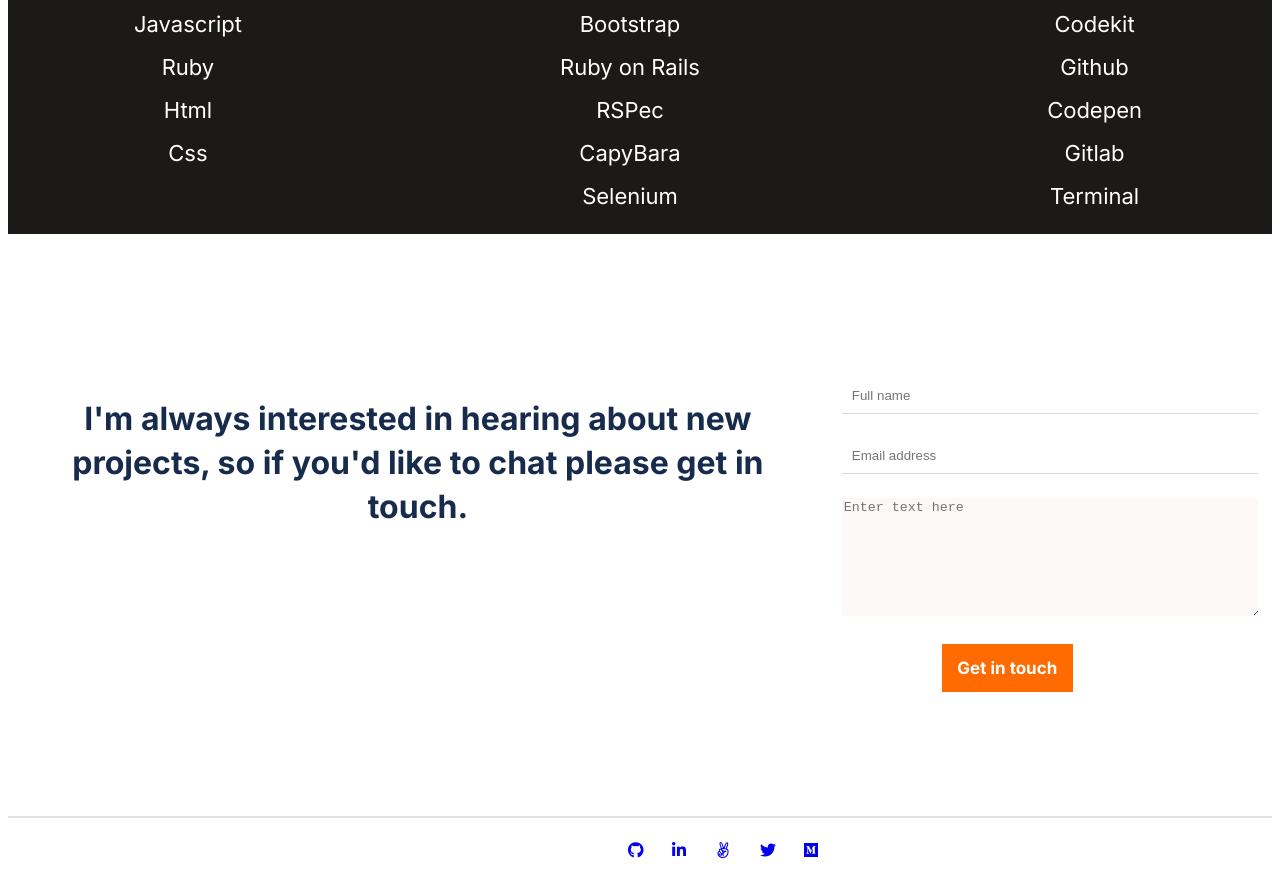
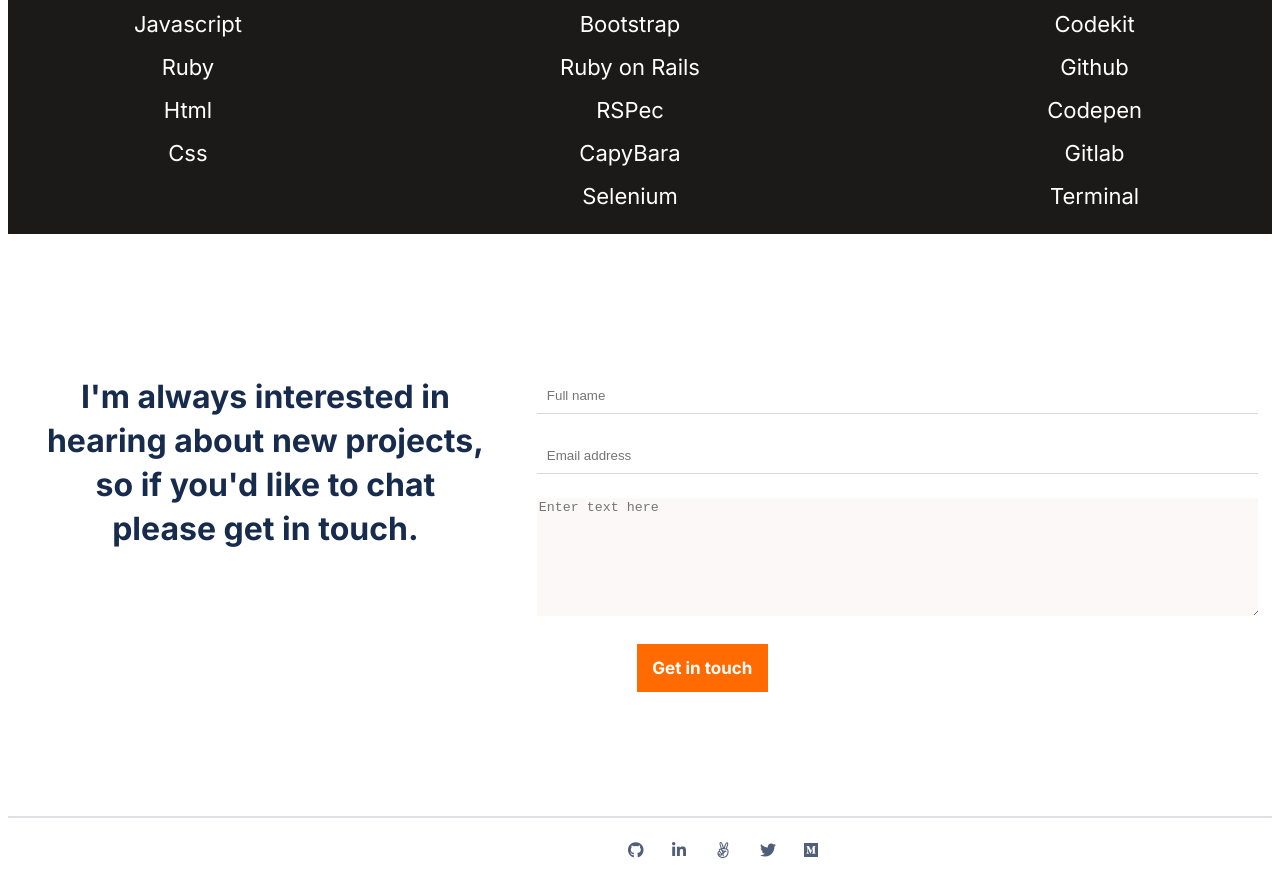
Before and after one commit to worashf/personal-portfolio, a website: page index.html in a window 1280 px wide. Shown: the part 3058-3954 px from the top of the page. Drawn offline with Linux system fonts and the light colour scheme.

Commit message:
update head line html

```diff
--- a/index.html
+++ b/index.html
@@ -206,7 +206,7 @@
 
        <section class="about-container">
          <article class="about-me">
-               <h3> About me</h3>
+               <h3 class="me"> About me</h3>
                <p class="about-content">Hello I’m a software developer! I can help you build a product ,
                   feature or website Look through some of my work and experience!
                   If you like what you see and have a project you need coded,
@@ -249,7 +249,7 @@
 
        </section>
        <section class="contact">
-          <h3> I'm always interested in hearing about new projects,
+          <h3 class="contact-title"> I'm always interested in hearing about new projects,
               so if you'd like to chat please get in touch.</h3>
               <form class="contact-form" action="https://formspree.io/f/meqnpglr" method="post">
                  <input type="text"  name="full-name" id="full-name" placeholder="Full name" class="input" maxlength="30" required>
@@ -261,11 +261,11 @@
             </section>
               <div class="contact-hr"></div>
               <ul class="social-link">
-               <li><a href="https://github.com/worashf" target="new" > <i class="fab fa-github"></i></a></li>
-               <li><a href="https://www.linkedin.com/in/worash-abocherugn-a02219154/"  target="new"><i class="fab fa-linkedin-in"></i> </a></li>
-               <li><a href="#" target="new"> <i class="fab fa-angellist"></i></a></li>
-               <li><a href="https://twitter.com/WorashAboche"><i class ="fab fa-twitter"></i></a></li>
-               <li><a href="#"> <i class="fab fa-medium"></i></a></li>
+               <li><a href="https://github.com/worashf" target="new" > <i class="fab fa-github icon"></i></a></li>
+               <li><a href="https://www.linkedin.com/in/worash-abocherugn-a02219154/"  target="new"><i class="fab fa-linkedin-in icon"></i> </a></li>
+               <li><a href="#" target="new"> <i class="fab fa-angellist icon"></i></a></li>
+               <li><a href="https://twitter.com/WorashAboche"><i class ="fab fa-twitter icon"></i></a></li>
+               <li><a href="#"> <i class="fab fa-medium icon"></i></a></li>
 
            </ul>
            <div class="social-hr"></div>
```
